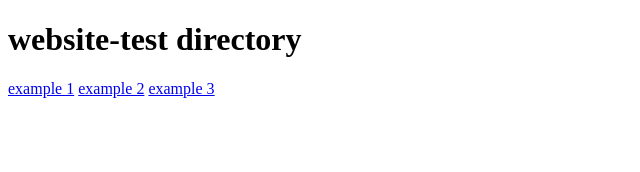
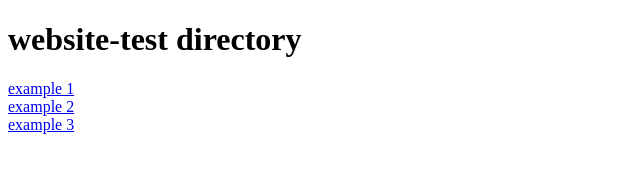
Before and after one commit to DavidHz26/website_test, a plain HTML site: page index.html in a window 1280 px wide. Shown: the whole page, without its empty margins (0-640 px from the left). Drawn offline with Linux system fonts and the light colour scheme.

Commit message:
Update index.html

```diff
--- a/index.html
+++ b/index.html
@@ -7,8 +7,8 @@
   </head>
   <body>
     <h1>website-test directory</h1>
-    <a href='/website_test/example-1'>example 1</a>
-    <a href='/website_test/example-2'>example 2</a>
-    <a href='/website_test/example-3'>example 3</a>
+    <a href='/website_test/example-1'>example 1</a><br/>
+    <a href='/website_test/example-2'>example 2</a><br/>
+    <a href='/website_test/example-3'>example 3</a><br/>
   </body>
 </html>
```
